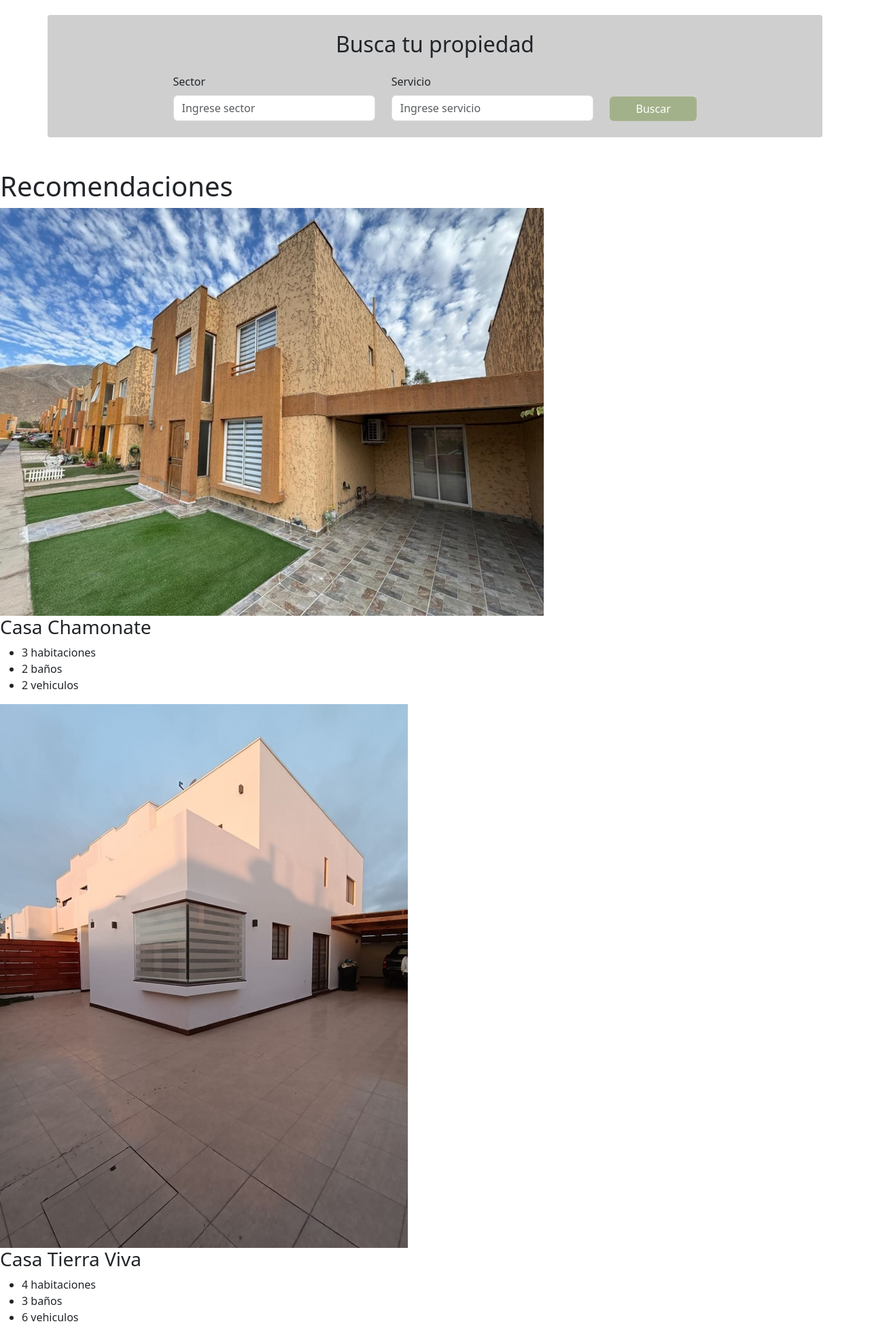
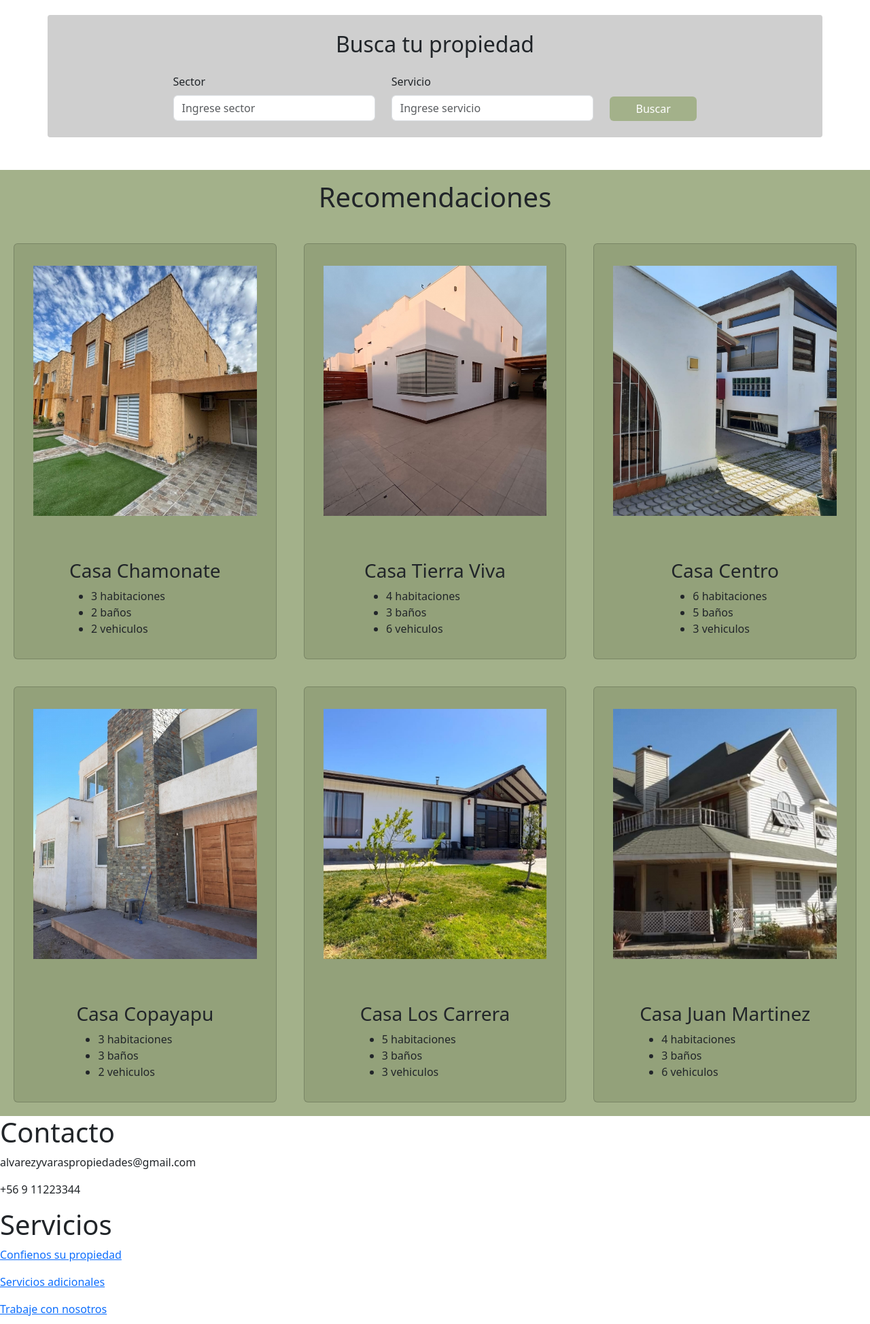
Before and after one commit to xBubbv/ProyectoPaginaWeb, a PHP site: page / in a window 1280 px wide. Shown: the part 800-2748 px from the top of the page at 68% size. Run offline with PHP 8.4, Linux system fonts and the light colour scheme.

Commit message:
Se modifica seccion de recomendacion de propiedades a elementos de bootstrap de tipo card, junto a la personalizacion en main.scss

```diff
--- a/index.html
+++ b/index.html
@@ -72,65 +72,92 @@
         </form>
     </div>
 
-    <div><h1 id="Rec">Recomendaciones</h1></div>
-    <section class="prop-section">
-
-        <div class="prop-item">
-            <img src="img/casa1.jpg" alt="Casa 1" class="animated-img">
-            <h3 class="prop-nombre">Casa Chamonate</h3>
-            <ul class="prop-caract">
+    <div class="container-fluid propiedades">
+        <div class="row rec"><h1>Recomendaciones</h1></div>
+        <div class="row">
+            <div class="col card">
+                <img src="img/casa1.jpg" alt="">
+                <div class="card-body">
+                    <p class="card-text">
+                        <h3>Casa Chamonate</h3>
+                        <ul>
                             <li>3 habitaciones</li>
                             <li>2 baños</li>
                             <li>2 vehiculos</li>
                         </ul>
+                    </p>
                 </div>
-        <div class="prop-item">
-            <img src="img/casa2.jpeg" alt="Casa 2" class="animated-img">
-            <h3 class="prop-nombre">Casa Tierra Viva</h3>
+            </div>
+            <div class="col card">
+                <img src="img/casa2.jpeg" alt="">
+                <div class="card-body">
+                    <p class="card-text">
+                        <h3>Casa Tierra Viva</h3>
                         <ul class="prop-caract">
                             <li>4 habitaciones</li>
                             <li>3 baños</li>
                             <li>6 vehiculos</li>
                         </ul>
+                    </p>
                 </div>
-        <div class="prop-item">
-            <img src="img/casa3.jpg" alt="Casa 3" class="animated-img">
-            <h3 class="prop-nombre">Casa Centro</h3>
-            <ul class="prop-caract">
+            </div>
+            <div class="col card">
+                <img src="img/casa3.jpg" alt="">
+                <div class="card-body">
+                    <p class="card-text">
+                        <h3>Casa Centro</h3>
+                        <ul>
                             <li>6 habitaciones</li>
                             <li>5 baños</li>
                             <li>3 vehiculos</li>
                         </ul>
+                    </p>
                 </div>
-        <div class="prop-item">
-            <img src="img/casa4.jpg" alt="Casa 4" class="animated-img">
-            <h3 class="prop-nombre">Casa Copayapu</h3>
-            <ul class="prop-caract">
+            </div>
+        </div>
+        <div class="row">
+            <div class="col card">
+                <img src="img/casa4.jpg" alt="">
+                <div class="card-body">
+                    <p class="card-text">
+                        <h3>Casa Copayapu</h3>
+                        <ul>
                             <li>3 habitaciones</li>
                             <li>3 baños</li>
                             <li>2 vehiculos</li>
                         </ul>
+                    </p>
                 </div>
-        <div class="prop-item">
-            <img src="img/casa5.jpg" alt="Casa 5" class="animated-img">
-            <h3 class="prop-nombre">Casa Los Carrera</h3>
+            </div>
+            <div class="col card">
+                <img src="img/casa5.jpg" alt="">
+                <div class="card-body">
+                    <p class="card-text">
+                        <h3>Casa Los Carrera</h3>
                         <ul class="prop-caract">
                             <li>5 habitaciones</li>
                             <li>3 baños</li>
                             <li>3 vehiculos</li>
                         </ul>
+                    </p>
                 </div>
-        <div class="prop-item">
-            <img src="img/casa6.jpg" alt="Casa 6" class="animated-img">
-            <h3 class="prop-nombre">Casa Juan Martinez</h3>
-            <ul class="prop-caract">
+            </div>
+            <div class="col card">
+                <img src="img/casa6.jpg" alt="">
+                <div class="card-body">
+                    <p class="card-text">
+                        <h3>Casa Juan Martinez</h3>
+                        <ul>
                             <li>4 habitaciones</li>
                             <li>3 baños</li>
                             <li>6 vehiculos</li>
                         </ul>
+                    </p>
+                </div>
+            </div>
+        </div>
     </div>
 
-    </section>
     <footer>
         <div class="cfooter">
             <div>
--- a/main.scss
+++ b/main.scss
@@ -80,6 +80,28 @@ nav{
         }
     }
 }
+.propiedades{
+    background-color: rgb(163, 177, 138);
+    .rec{
+        text-align: center;
+        padding: 1rem;
+    }
+    .card{
+        margin: 20px;
+        background-color: rgb(147, 161, 122);
+        align-items: center;
+        img{
+            margin: 1rem;
+            padding: 1rem;
+            border-radius: 0.25rem;
+            width: 100%;
+            height: 400px;
+            object-fit: cover;
+        }
+    }
+
+}
+
 
 
 @import "./node_modules/bootstrap/scss/bootstrap.scss";
```
Also changed, not shown: main.css, 1 other file. Lines whose indentation alone changed are shown as unchanged.
